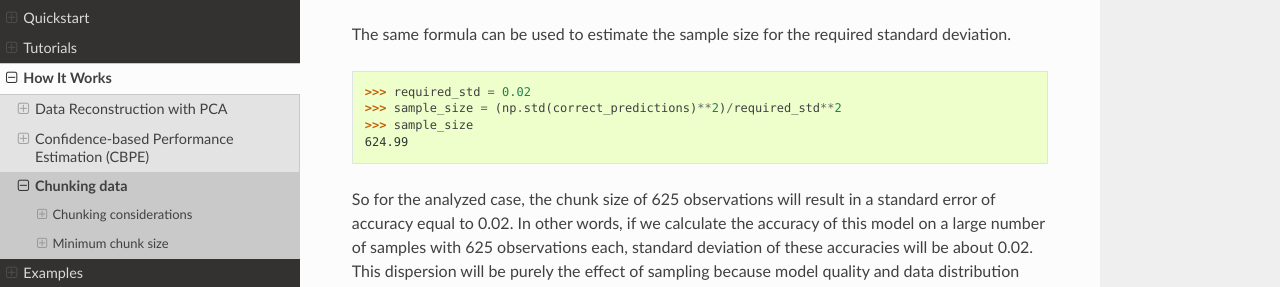
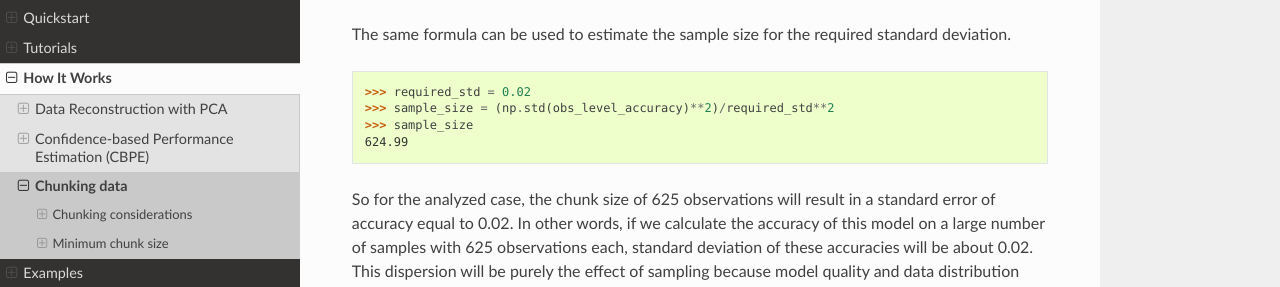
Before and after one commit to NannyML/nannyml, a Sphinx documentation site: the page built from docs/how_it_works/chunking_data.rst, in a window 1280 px wide and 900 px high, scrolled down 3247 px. Shown: the part 159-446 px from the top of the window. Built offline with Sphinx 7.4.7 and the Read the Docs theme 2.0.0, drawn with Linux system fonts in a browser that asks for light colours; pages that are not in the unit, such as notebooks, are missing from menus.

Commit message:
Updated code example for Minimum Chunk Size for Performance Estimation

```diff
--- a/docs/how_it_works/chunking_data.rst
+++ b/docs/how_it_works/chunking_data.rst
@@ -162,7 +162,7 @@ The same formula can be used to estimate the sample size for the required standa
 .. code-block:: python
 
     >>> required_std = 0.02
-    >>> sample_size = (np.std(correct_predictions)**2)/required_std**2
+    >>> sample_size = (np.std(obs_level_accuracy)**2)/required_std**2
     >>> sample_size
     624.99
 
```
